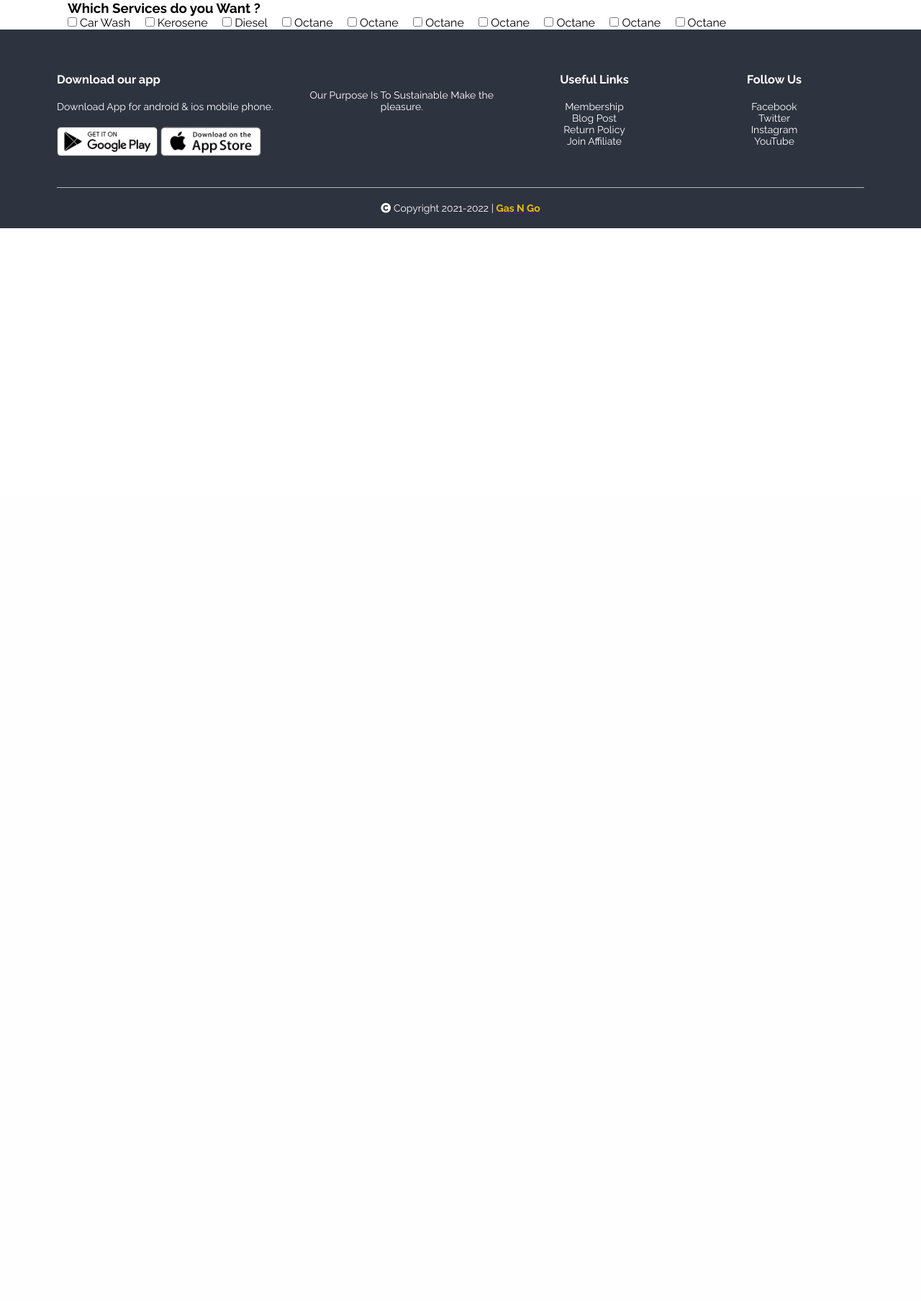
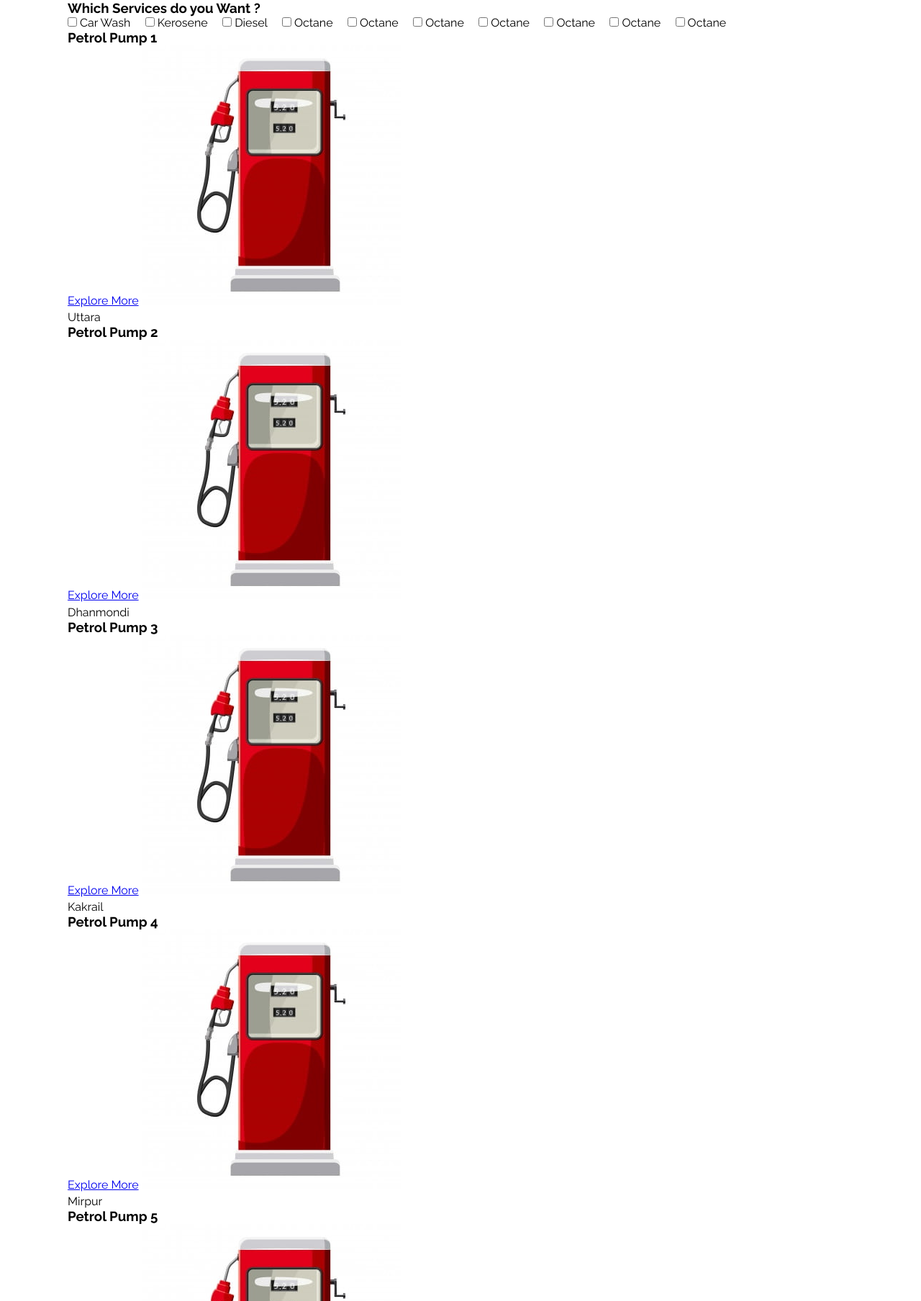
Before and after one commit to masrufjaman/gas-n-go, a Django app: page /services/service in a window 1280 px wide. Shown: the part 113-1920 px from the top of the page at 72% size. Before the commit the page ends 430 px from the top, so only its background shows below. Run offline with Django 3.2, Linux system fonts and the light colour scheme.

Commit message:
slider link to base html

```diff
--- a/home/templates/home/base.html
+++ b/home/templates/home/base.html
@@ -116,6 +116,22 @@
     </div>
     <!-- *Content -->
 
+    <!-- Checkbox for service Page -->
+    <div class="container">
+      {% block checkbox %}
+
+      {% endblock checkbox %}
+    </div>
+    <!-- Checkbox for service Page -->
+
+    <!-- Slider card for pump -->
+    <div class="container">
+      {% block slider %}
+
+      {% endblock slider %}
+    </div>
+    <!-- Slider card for pump -->
+
     <!-- *Brands -->
 
       {% block brands %}
--- a/services/templates/services/service.html
+++ b/services/templates/services/service.html
@@ -1,4 +1,11 @@
-{% extends "home/base.html" %} {% load static %} {% block content %}
+{% extends "home/base.html" %} {% load static %}
+<link
+  rel="stylesheet"
+  href='{%
+static "services/styles/service.css" %}'
+/>
+<script src="https://unpkg.com/flickity@2.0.11/dist/flickity.pkgd.min.js"></script>
+{% block checkbox %}
 <div class="container">
   <h3>Which Services do you Want ?</h3>
 </div>
@@ -35,4 +42,92 @@
     <lebel for="service10">Octane</lebel> &nbsp; &nbsp;
   </form>
 </div>
-{% endblock content %}
+{% endblock checkbox %} {% block slider %}
+<div class="container">
+  <div class="carousel-wrapper">
+    <div class="carousel" data-flickity>
+      <div class="carousel-cell">
+        <h3>Petrol Pump 1</h3>
+        <a class="more" href="#">Explore More</a>
+        <img src='{% static "services/images/pic.jpg" %}' />
+        <div class="line"></div>
+        <div class="price">
+          <span><sup></sup>Uttara</span>
+        </div>
+      </div>
+      <div class="carousel-cell">
+        <h3>Petrol Pump 2</h3>
+        <a class="more" href="#">Explore More</a>
+        <img src='{% static "services/images/pic.jpg" %}' />
+        <div class="line"></div>
+        <div class="price">
+          <span><sup></sup>Dhanmondi</span>
+        </div>
+      </div>
+      <div class="carousel-cell">
+        <h3>Petrol Pump 3</h3>
+        <a class="more" href="#">Explore More</a>
+        <img src='{% static "services/images/pic.jpg" %}' />
+        <div class="line"></div>
+        <div class="price">
+          <span><sup></sup>Kakrail</span>
+        </div>
+      </div>
+      <div class="carousel-cell">
+        <h3>Petrol Pump 4</h3>
+        <a class="more" href="#">Explore More</a>
+        <img src='{% static "services/images/pic.jpg" %}' />
+        <div class="line"></div>
+        <div class="price">
+          <span><sup></sup>Mirpur</span>
+        </div>
+      </div>
+      <div class="carousel-cell">
+        <h3>Petrol Pump 5</h3>
+        <a class="more" href="#">Explore More</a>
+        <img src='{% static "services/images/pic.jpg" %}' />
+        <div class="line"></div>
+        <div class="price">
+          <span><sup></sup>Malibagh</span>
+        </div>
+      </div>
+      <div class="carousel-cell">
+        <h3>Petrol Pump 6</h3>
+        <a class="more" href="#">Explore More</a>
+        <img src='{% static "services/images/pic.jpg" %}' />
+        <div class="line"></div>
+        <div class="price">
+          <span><sup></sup>Bashundhara</span>
+        </div>
+      </div>
+      <div class="carousel-cell">
+        <h3>Petrol Pump 7</h3>
+        <a class="more" href="#">Explore More</a>
+        <img src='{% static "services/images/pic.jpg" %}' />
+        <div class="line"></div>
+        <div class="price">
+          <span><sup></sup>Banani</span>
+        </div>
+      </div>
+      <div class="carousel-cell">
+        <h3>Petrol Pump 8</h3>
+        <a class="more" href="#">Explore More</a>
+        <img src='{% static "services/images/pic.jpg" %}' />
+        <div class="line"></div>
+        <div class="price">
+          <span><sup></sup>Gulshan</span>
+        </div>
+      </div>
+      <div class="carousel-cell">
+        <h3>Petrol Pump 9</h3>
+        <a class="more" href="#">Explore More</a>
+        <img src='{% static "services/images/pic.jpg" %}' />
+        <div class="line"></div>
+        <div class="price">
+          <span><sup></sup>Badda</span>
+        </div>
+      </div>
+    </div>
+  </div>
+</div>
+{% endblock slider %}
```
Also changed, not shown: services/static/services/styles/service.css (+128 -4 lines), services/static/services/images/pic.jpg (renamed from services/E-commerce/images/pic.jpg).
